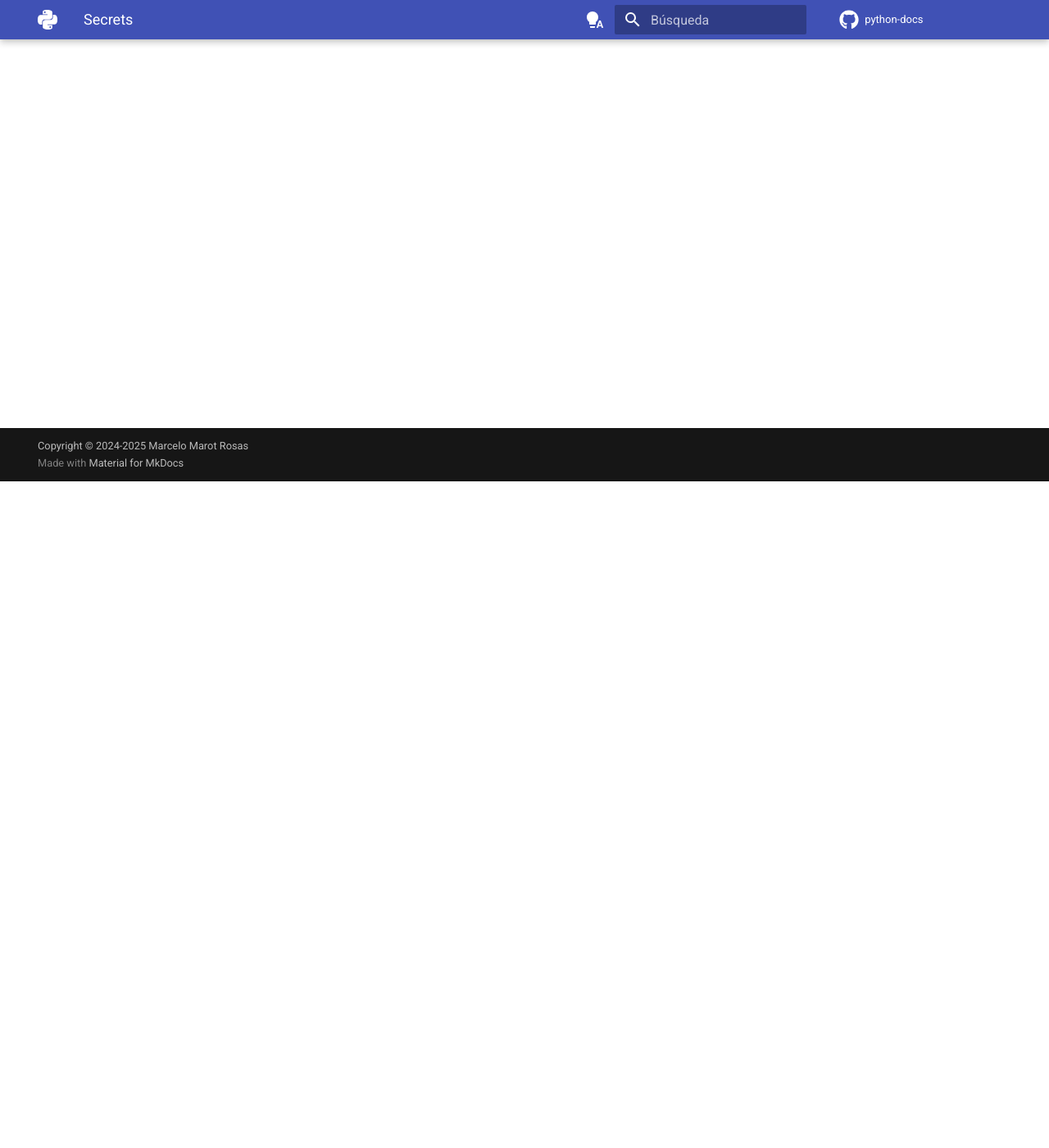
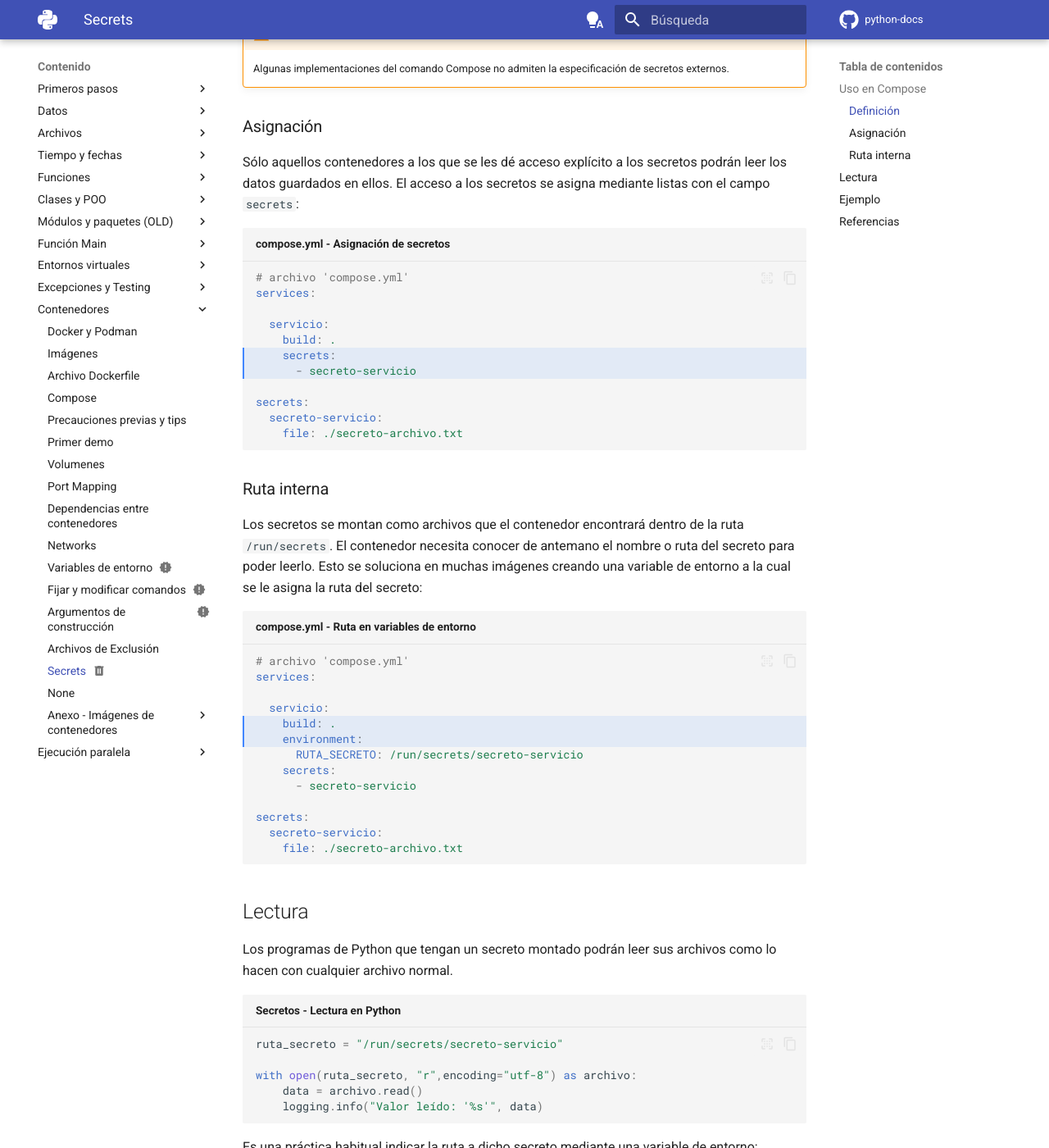
Before and after one commit to alejrot/python-docs, an MkDocs documentation site: the page built from docs/contenedores/secretos.md, in a window 1280 px wide and 1400 px high, scrolled down 813 px. Shown: the whole window at 82% size. Built offline with MkDocs 1.6.1 and Material for MkDocs 9.7.7, drawn with Linux system fonts in a browser that asks for light colours; plug-ins that fetch from the network failed and are left out; comment, search, counter and statistics services are not loaded; some of the changed text lies outside the part shown.

Commit message:
Contenedores: secretos explicados

````diff
--- a/docs/contenedores/secretos.md
+++ b/docs/contenedores/secretos.md
@@ -8,24 +8,211 @@
 # Secrets
 
 
+Los secretos son elementos auxiliares creados
+para cargar información sensible a los contenedores
+que la necesiten.
+
+
+## Uso en Compose
+
+### Definición
+
+Los *secrets* tienen su propia sección
+dentro del archivo Compose:
+
+```yaml title="compose.yml - Sección de secretos"
+# archivo 'compose.yml'
+secrets:
+  secreto-servicio:
+    file: ./secreto-archivo.txt
+```
+
+El archivo puede estar guardado
+en la carpeta personal
+del usuario,
+en tal caso su ruta se suele indicar
+con la variable `HOME`:
+
+```yaml title="compose.yml - Sección de secretos"
+# archivo 'compose.yml'
+secrets:
+  secreto-servicio:
+    file: $HOME/secreto-archivo.txt
+```
+
+!!! warning "Secretos externos"
+
+    Algunas implementaciones del comando Compose
+    no admiten la especificación de secretos externos.
+
+
+### Asignación
+
+Sólo aquellos contenedores
+a los que se les dé acceso explícito
+a los secretos
+podrán leer los datos guardados en ellos.
+El acceso a los secretos
+se asigna mediante listas
+con el campo `secrets`:
+
+
+```yaml title="compose.yml - Asignación de secretos" hl_lines="6-7"
+# archivo 'compose.yml'
+services:
+
+  servicio:
+    build: .
+    secrets:
+      - secreto-servicio
+
+secrets:
+  secreto-servicio:
+    file: ./secreto-archivo.txt
+```
+
+### Ruta interna
+
+Los secretos se montan como archivos
+que el contenedor
+encontrará dentro de la ruta `/run/secrets`.
+El contenedor necesita conocer de antemano
+el nombre o ruta del secreto
+para poder leerlo.
+Esto se soluciona en muchas imágenes
+creando una variable de entorno
+a la cual se le asigna la ruta del secreto:
+
+```yaml title="compose.yml - Ruta en variables de entorno" hl_lines="5-6"
+# archivo 'compose.yml'
+services:
+
+  servicio:
+    build: .
+    environment:
+      RUTA_SECRETO: /run/secrets/secreto-servicio
+    secrets:
+      - secreto-servicio
+
+secrets:
+  secreto-servicio:
+    file: ./secreto-archivo.txt
+```
+
+## Lectura
+
+Los programas de Python
+que tengan un secreto montado
+podrán leer sus archivos
+como lo hacen con cualquier archivo normal.
+
+
+```py title="Secretos - Lectura en Python"
+ruta_secreto = "/run/secrets/secreto-servicio"
+
+with open(ruta_secreto, "r",encoding="utf-8") as archivo:
+    data = archivo.read()
+    logging.info("Valor leído: '%s'", data)
+```
+
+
+Es una práctica habitual
+indicar la ruta a dicho secreto
+mediante una variable de entorno:
+
+
+```py title="Secretos - Lectura en Python (ruta en variable de entorno)"
+import os
+
+ruta_secreto = os.getenv("RUTA_SECRETO")
+
+with open(ruta_secreto, "r",encoding="utf-8") as archivo:
+    data = archivo.read()
+    logging.info("Valor leído: '%s'", data)
+```
 
 
 
 
 
+## Ejemplo
+
+Se crea un demo sencillo
+que lee un secreto guardado en archivo TXT
+y lo muestra en la ventana de *logs*.
 
 
+```bash title="Demo secretos - árbol de archivos"
+.
+├── compose.yml
+├── demo
+│   └── main.py
+├── Dockerfile
+└── secreto-archivo.t
+```
+
+```py title="Demo secretos - rutina en Python"
+import logging
+import os
+
+logging.basicConfig(
+    level=logging.INFO, # mínimo nivel de log a publicar
+    format="%(message)s", #info incorporada
+    )
+
+ruta_secreto = os.getenv("RUTA_SECRETO")
+
+logging.info("Secretos - desde archivo")
+logging.info("Ruta interna: '%s'", ruta_secreto)
+
+with open(ruta_secreto, "r",encoding="utf-8") as archivo:
+    data = archivo.read()
+    logging.info("Valor leído: '%s'", data)
+
+logging.info("Finalizado")
+```
+
+```dockerfile title="Demo secretos - Dockerfile"
+# imagen de referencia
+FROM python:alpine
+
+# directorio de trabajo (se crea automáticamente)
+WORKDIR /code
+
+# copia de rutinas al directorio de trabajo
+COPY demo/ ./
+
+# comandos
+CMD ["python", "main.py"]
+```
 
 
+```yml  title="Demo secretos - compose.yml"
+name: demo_secretos
+
+services:
+
+  secreto:
+    build: .
+    image: demo_secretos
+    environment:
+      RUTA_SECRETO: /run/secrets/secreto-servicio
+    secrets:
+      - secreto-servicio
 
 
+secrets:
+  secreto-servicio:
+    file: ./secreto-archivo.tx
+```
 
 
+El valor secreto
+elegido como ejemplo es:
 
-
-
-
-
+```txt title="Demo secretos - secreto-archivo.txt"
+(No se lo digas a nadie)
+```
 
 ## Referencias
 
--- a/mkdocs.yml
+++ b/mkdocs.yml
@@ -319,6 +319,7 @@
       - contenedores/comandos.md
       - contenedores/args.md
       - contenedores/dockerignore.md
+      - contenedores/secretos.md
       - contenedores/integrador.md
 
       - Anexo - Imágenes de contenedores:
````
Also changed, not shown: 4 other files.
